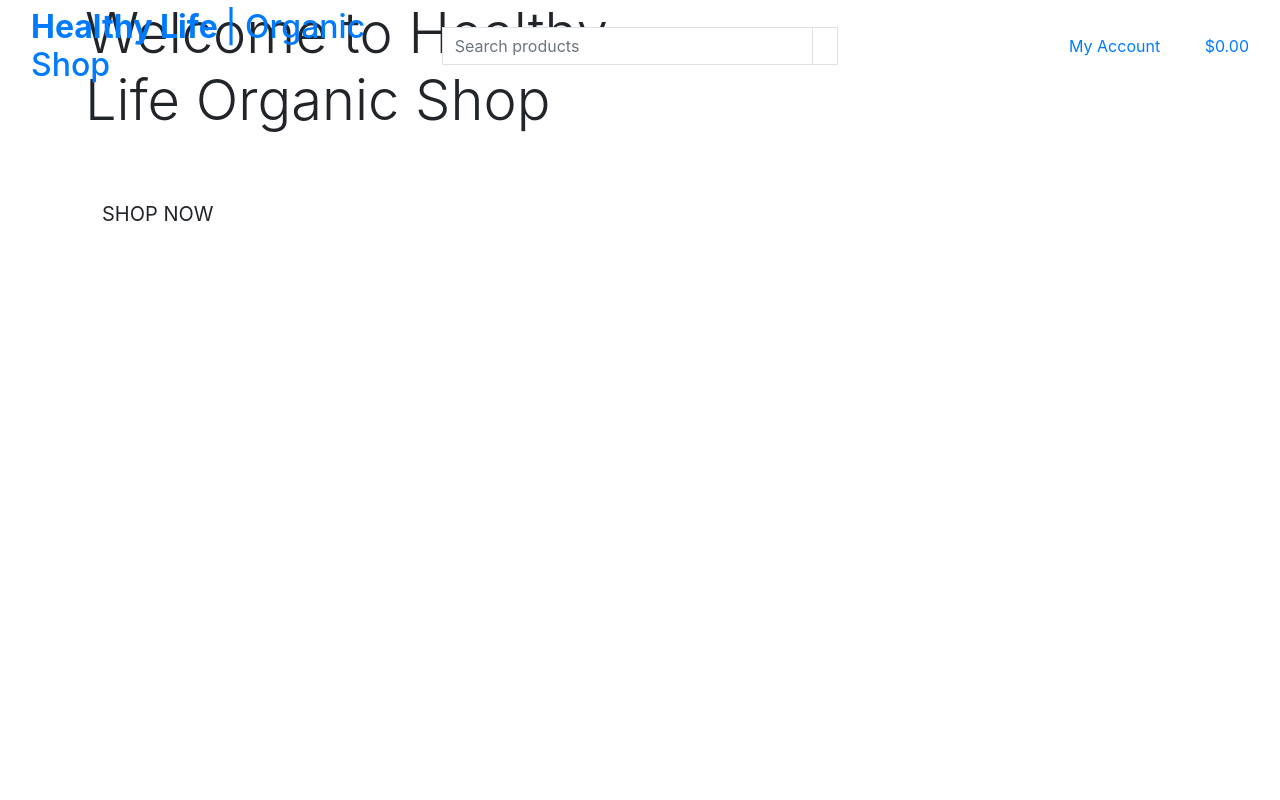
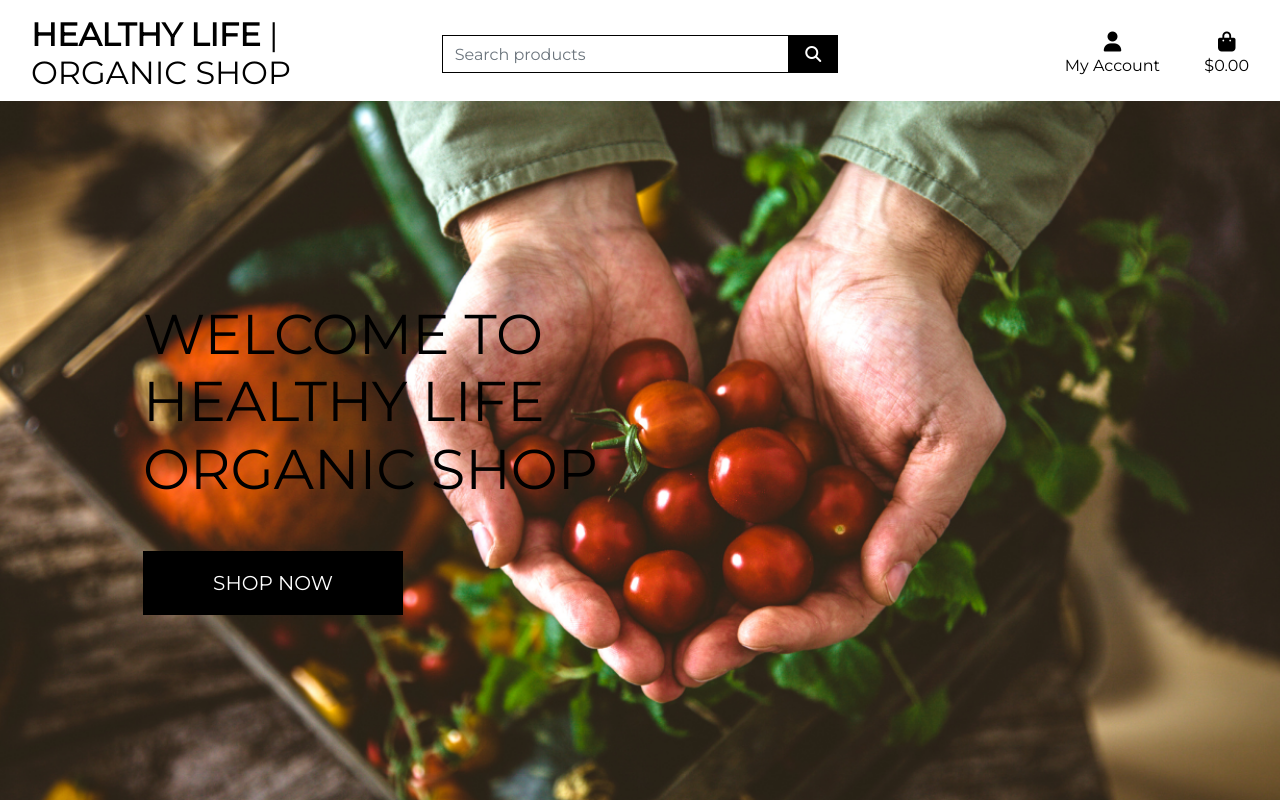
Before and after one commit to fmstacco/healthylife-organicshop, a Django app: page / in a window 1280 px wide. Run offline with Django 3.2, Linux system fonts and the light colour scheme; some libraries are stand-ins or nearby versions.

Commit message:
Start homepage header and css

```diff
--- a/organicshop/settings.py
+++ b/organicshop/settings.py
@@ -147,6 +147,10 @@
 # https://docs.djangoproject.com/en/3.2/howto/static-files/
 
 STATIC_URL = '/static/'
+STATICFILES_DIRS = (os.path.join(BASE_DIR, 'static'),)
+
+MEDIA_URL = '/media/'
+MEDIA_ROOT = os.path.join(BASE_DIR, 'media')
 
 # Default primary key field type
 # https://docs.djangoproject.com/en/3.2/ref/settings/#default-auto-field
--- a/organicshop/urls.py
+++ b/organicshop/urls.py
@@ -14,11 +14,12 @@
     2. Add a URL to urlpatterns:  path('blog/', include('blog.urls'))
 """
 from django.contrib import admin
-from django.urls import path
 from django.urls import path, include
+from django.conf import settings
+from django.conf.urls.static import static
 
 urlpatterns = [
     path('admin/', admin.site.urls),
     path('accounts/', include('allauth.urls')),
     path('', include('home.urls')),
-]
+] + static(settings.MEDIA_URL, document_root=settings.MEDIA_ROOT)
--- /dev/null
+++ b/static/css/base.css
@@ -0,0 +1,81 @@
+html {
+    height: 100%;
+}
+
+body {
+    background: url('/media/homepage_background_cropped.png') no-repeat center center fixed;
+    background-size: cover;
+    height: calc(100vh - 164px);
+    color: #555;
+    font-family: 'Montserrat', sans-serif;
+}
+
+/* from Bulma */
+.icon {
+    align-items: center;
+    display: inline-flex;
+    justify-content: center;
+    height: 1.5rem;
+    width: 1.5rem;
+}
+
+.logo-font {
+    text-transform: uppercase;
+}
+
+.main-logo-link {
+    width: fit-content;
+}
+
+.shop-now-button {
+    background: black;
+    color: white;
+    min-width: 260px;
+}
+
+.btn-black {
+    background: black;
+    color: white;
+}
+
+.shop-now-button:hover,
+.shop-now-button:active,
+.shop-now-button:focus,
+.btn-black:hover,
+.btn-black:active,
+.btn-black:focus {
+    background: #222;
+    color: white;
+}
+
+.text-black {
+    color: #000 !important;
+}
+
+.border-black {
+    border: 1px solid black !important;
+}
+
+/* -------------------------------- Media Queries */
+
+/* Slightly larger container on xl screens */
+@media (min-width: 1200px) {
+  .container {
+    max-width: 80%;
+  }
+}
+
+/* fixed top navbar only on medium and up */
+@media (min-width: 992px) {
+    .fixed-top-desktop-only {
+        position: fixed;
+        top: 0;
+        right: 0;
+        left: 0;
+        z-index: 1030;
+    }
+
+    .header-container {
+        padding-top: 164px;
+    }
+}
--- a/templates/base.html
+++ b/templates/base.html
@@ -13,17 +13,30 @@
     {% block extra_meta %}
     {% endblock %}
 
+    <!-- Boostrap CSS -->
     {% block corecss %}
         <link rel="stylesheet" href="https://cdn.jsdelivr.net/npm/bootstrap@4.6.2/dist/css/bootstrap.min.css" integrity="sha384-xOolHFLEh07PJGoPkLv1IbcEPTNtaed2xpHsD9ESMhqIYd0nLMwNLD69Npy4HI+N" crossorigin="anonymous">
+        <link rel="stylesheet" href="{% static 'css/base.css' %}">
+        <!-- Google Fonts Link -->
+        <link rel="preconnect" href="https://fonts.googleapis.com">
+        <link rel="preconnect" href="https://fonts.gstatic.com" crossorigin>
+        <link href="https://fonts.googleapis.com/css2?family=Montserrat&display=swap" rel="stylesheet">
+
+
     {% endblock %}
 
     {% block extra_css %}
     {% endblock %}
 
     {% block corejs %}
+
+    <!-- Popper and Boostrap Javascript -->
         <script src="https://cdn.jsdelivr.net/npm/jquery@3.5.1/dist/jquery.min.js" integrity="sha256-9/aliU8dGd2tb6OSsuzixeV4y/faTqgFtohetphbbj0=" crossorigin="anonymous"></script>
         <script src="https://cdn.jsdelivr.net/npm/popper.js@1.16.1/dist/umd/popper.min.js" integrity="sha384-9/reFTGAW83EW2RDu2S0VKaIzap3H66lZH81PoYlFhbGU+6BZp6G7niu735Sk7lN" crossorigin="anonymous"></script>
         <script src="https://cdn.jsdelivr.net/npm/bootstrap@4.6.2/dist/js/bootstrap.min.js" integrity="sha384-+sLIOodYLS7CIrQpBjl+C7nPvqq+FbNUBDunl/OZv93DB7Ln/533i8e/mZXLi/P+" crossorigin="anonymous"></script>
+    <!-- Font Awesome -->
+        <script src="https://kit.fontawesome.com/de5916a16b.js" crossorigin="anonymous"></script>
+
     {% endblock %}
 
     {% block extra_js %}
@@ -33,7 +46,7 @@
   </head>
   <body>
     <header class="container-fluid fixed-top">
-        <div class="row">
+        <div id="topnav" class="row bg-white pt-lg-2 d-none d-lg-flex">
             <div class="col-12 col-lg-4 my-auto py-1 py-lg-0 text-center text-lg-left">
                 <a href="{% url 'home' %}" class="nav-link main-logo-link">
                     <h2 class="logo-font text-black my-0"><strong>Healthy Life </strong>| Organic Shop</h2>
```
Also changed, not shown: media/homepage_background_cropped.png (added).
